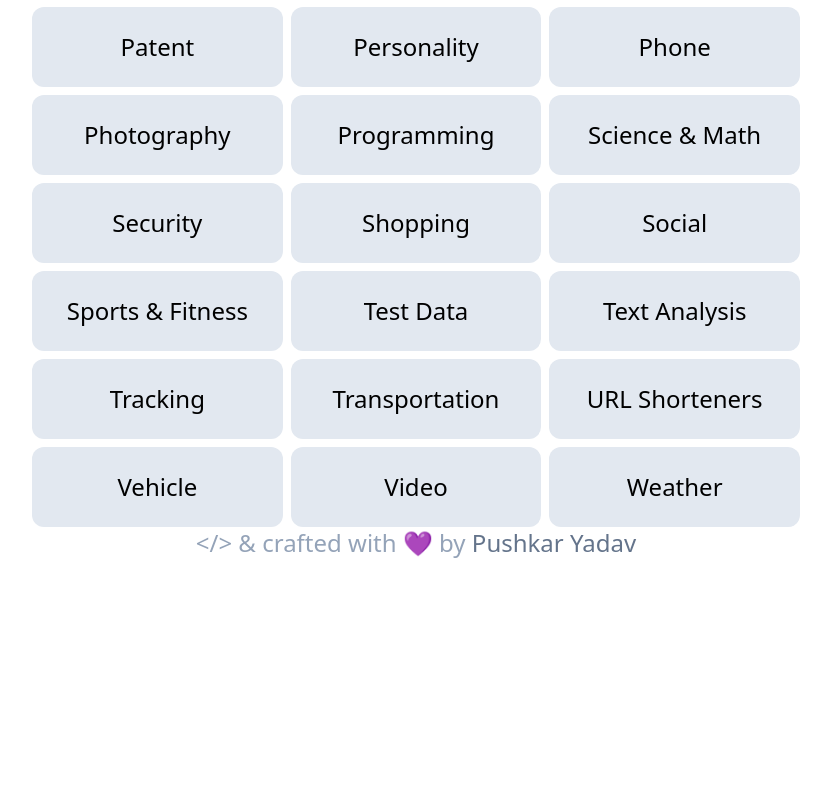
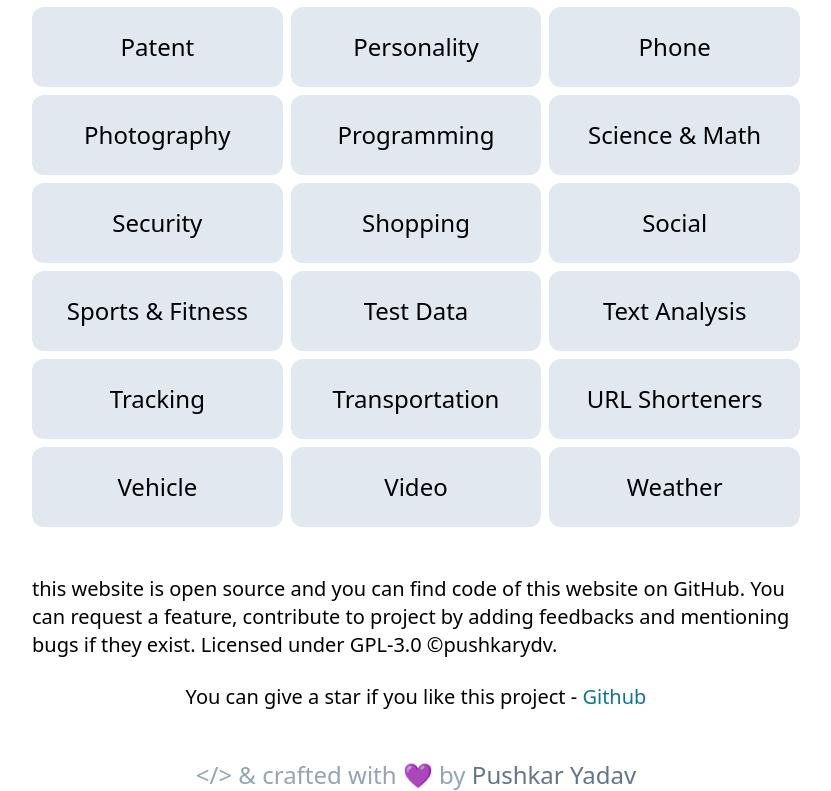
Before and after one commit to pushkarydv/APIX, a Next.js app: page /explore in a window 1280 px wide. Shown: the part 1309-2100 px from the top of the page, without its empty margins (224-1055 px from the left). Before the commit the page ends 1868 px from the top, so only its background shows below. Built offline with nearby package versions, Linux system fonts and the light colour scheme.

Commit message:
open source link

```diff
--- a/components/expolreComponents/ExploreHeader.js
+++ b/components/expolreComponents/ExploreHeader.js
@@ -18,6 +18,23 @@ function ExploreHeader() {
             <ApiBoxConatiner key={url} text={name} url={url} />
           ))}
         </div>
+        <div className="text-xl my-12 md:w-[60%]">
+          this website is open source and you can find code of this website on
+          GitHub. You can request a feature, contribute to project by adding
+          feedbacks and mentioning bugs if they exist. Licensed under GPL-3.0
+          ©pushkarydv. <br />
+          <p className="text-center mt-6">
+            You can give a star if you like this project -{" "}
+            <a
+              href="https://github.com/pushkarydv/APIX"
+              target="_blank"
+              rel="noopener noreferrer"
+              className="text-cyan-700 font-medium"
+            >
+              Github
+            </a>
+          </p>
+        </div>
       </div>
     </>
   );
--- a/pages/explore/index.js
+++ b/pages/explore/index.js
@@ -7,6 +7,7 @@ export default function Home() {
     <div>
       <Nav />
       <ExploreHeader />
+
       <Footer />
     </div>
   );
```
